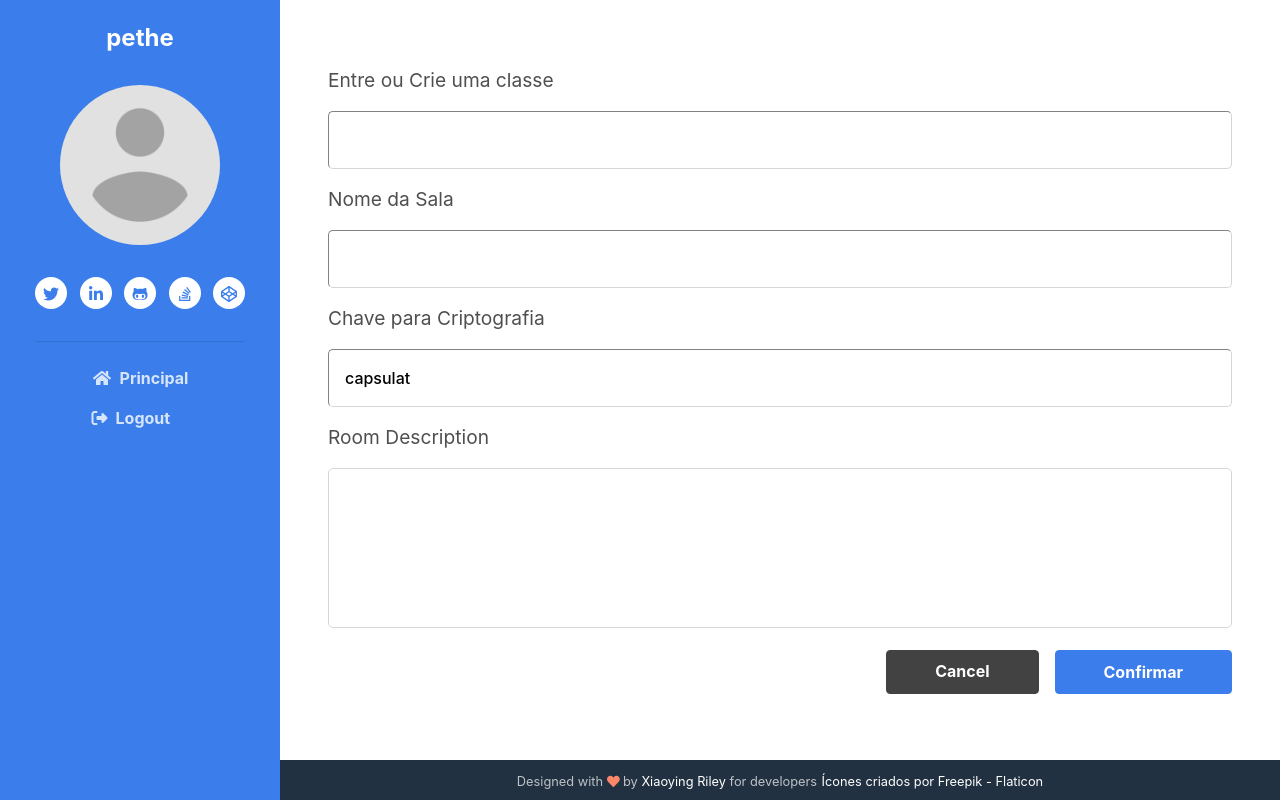
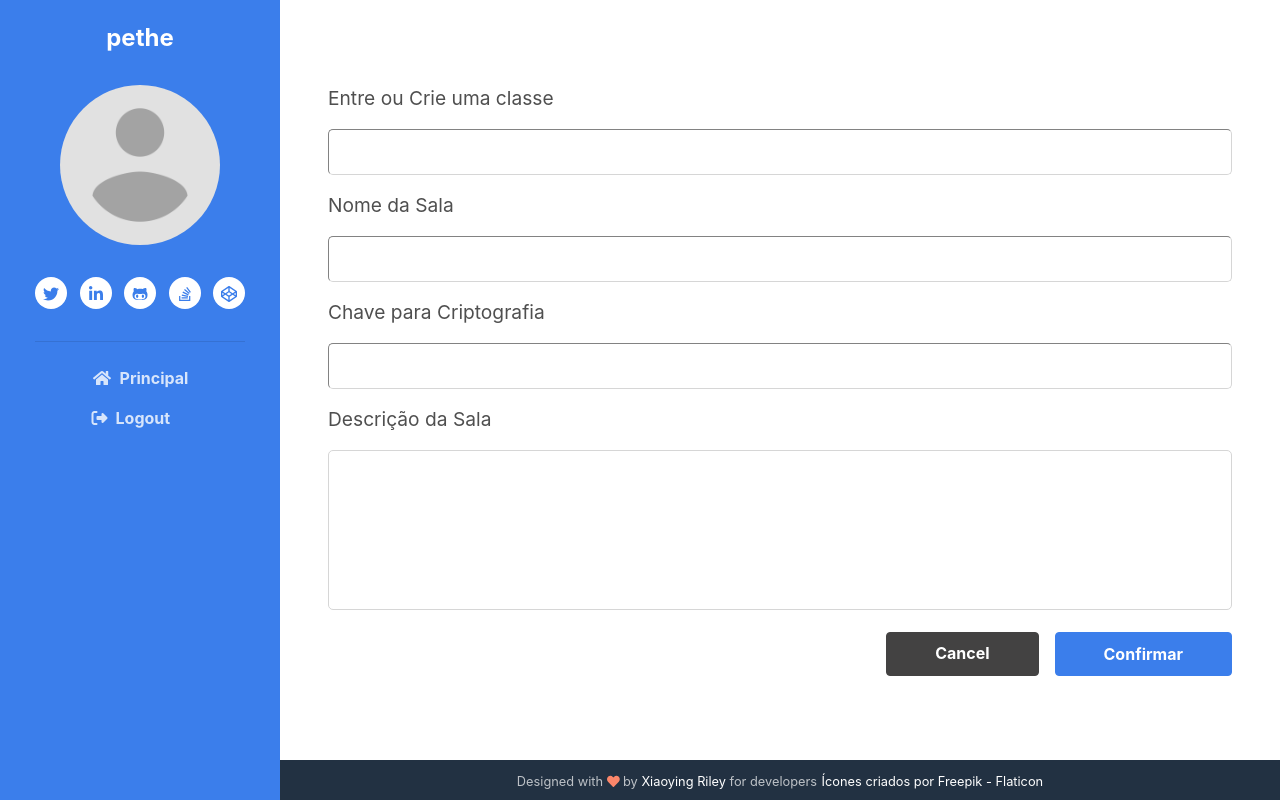
Before and after one commit to M4Y50N/capsulat, a Django app: page /create-room/ in a window 1280 px wide. Run offline with Django 4.2, Linux system fonts and the light colour scheme; a user stored in the database is signed in; data comes from the database, SQL or seed files in the repository; both versions use the stored data as it was after the commit; some libraries are stand-ins or nearby versions.

Commit message:
adjust crypt_key values in models

```diff
--- a/base/models.py
+++ b/base/models.py
@@ -20,8 +20,8 @@ class Room(models.Model):
     updated = models.DateTimeField(auto_now=True)
     created = models.DateTimeField(auto_now_add=True)
 
-    created_in = models.TextField(null=True, blank=True)
-    crypt_key = models.CharField(default='capsulat', max_length=23)
+    created_in = models.TextField(default='capsulat', blank=True)
+    crypt_key = models.CharField(max_length=23)
 
     class Meta:
         ordering = ['-updated', '-created']
--- a/base/templates/base/room.html
+++ b/base/templates/base/room.html
@@ -12,7 +12,6 @@
 
 			<h3>Menssagens</h3>
 		</div>
-		<!-- <a href="{%  %}"></a> -->
 		<div class="comment-wrapper p-3 mr-2">
 			<div>
 				{% for message in room_messages %}
--- a/base/templates/base/room_form.html
+++ b/base/templates/base/room_form.html
@@ -39,7 +39,7 @@
 
 
             <div class="form__group mb-3">
-              <label for="room_description">Room Description</label>
+              <label for="room_description">Descrição da Sala</label>
               {{form.desc}}
             </div>
 
--- a/base/views.py
+++ b/base/views.py
@@ -190,13 +190,13 @@ def createRoom(request):
     classes = Classe.objects.all()
     if request.method == 'POST':
         classe_name = request.POST.get('classe')
-        key_cryp = request.POST.get('key_cryp')
+        crypt_key = request.POST.get('crypt_key')
         classe, created = Classe.objects.get_or_create(name=classe_name)
 
         Room.objects.create(
             host=request.user,
             classe=classe,
-            crypt_key=key_cryp,
+            crypt_key=crypt_key,
             name=request.POST.get('name'),
             desc=request.POST.get('desc'),
         )
--- a/static/styles/main.css
+++ b/static/styles/main.css
@@ -47,7 +47,7 @@
 .form__group textarea,
 .form__group select {
   background: transparent;
-  padding: 1rem;
+  padding: 10px;
   border-width: 1px;
   border-radius: 5px;
   border-color: rgb(214, 214, 214);
```
Also changed, not shown: base/templates/base/home.html (+0 -15 lines), base/migrations/0009_alter_room_crypt_key.py (added), base/migrations/0010_alter_room_created_in_alter_room_crypt_key.py (added), db.sqlite3.
